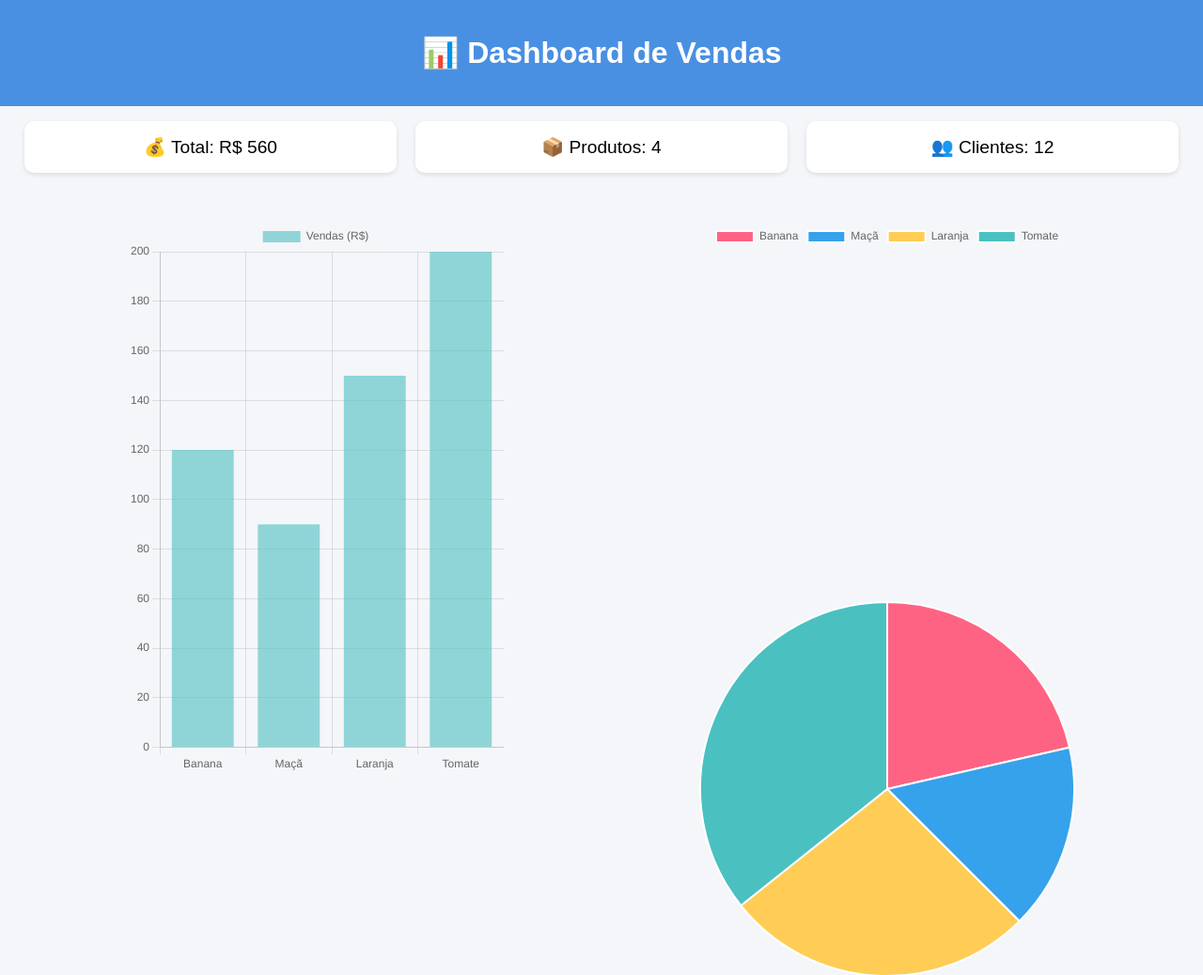
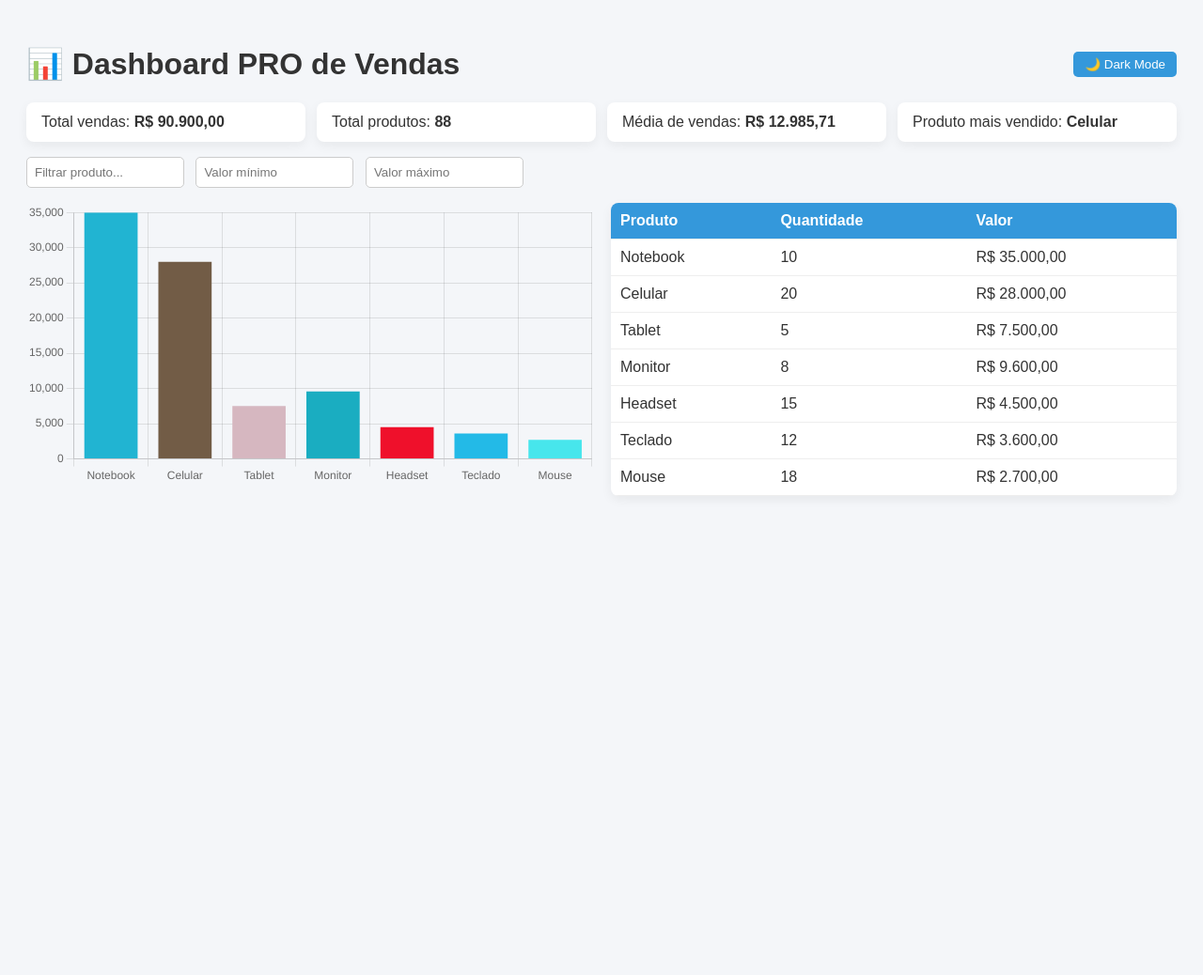
Before and after one commit to Alan825/Sales-dashboard, a plain HTML site: page code/index.html in a window 1280 px wide. Shown: the top 1038 px of the page at 94% size. After the commit the page ends 800 px from the top, so only its background shows below. Drawn offline with nearby package versions, Linux system fonts and the light colour scheme.

Commit message:
Atualizações/dark mode/new stylr

```diff
--- a/code/index.html
+++ b/code/index.html
@@ -1,43 +1,48 @@
 <!DOCTYPE html>
 <html lang="pt-BR">
 <head>
-  <meta charset="UTF-8">
-  <meta name="viewport" content="width=device-width, initial-scale=1.0">
-  <title>Dashboard de Vendas</title>
+  <meta charset="utf-8" />
+  <meta name="viewport" content="width=device-width,initial-scale=1" />
+  <title>Dashboard PRO de Vendas</title>
+  <script src="https://cdn.jsdelivr.net/npm/chart.js"></script>
   <link rel="stylesheet" href="style.css">
-  <script src="https://cdn.jsdelivr.net/npm/chart.js"></script>
 </head>
 <body>
-  <header>
-    <h1>📊 Dashboard de Vendas</h1>
-  </header>
+  <div class="top-bar">
+    <h1>📊 Dashboard PRO de Vendas</h1>
+    <button id="toggle-dark">🌙 Dark Mode</button>
+  </div>
 
-  <main>
-    <section class="cards">
-      <div class="card">💰 Total: R$ <span id="total">0</span></div>
-      <div class="card">📦 Produtos: <span id="produtos">0</span></div>
-      <div class="card">👥 Clientes: <span id="clientes">0</span></div>
-    </section>
+  <div class="cards">
+    <div class="card">Total vendas: <strong id="total-vendas">R$ 0,00</strong></div>
+    <div class="card">Total produtos: <strong id="total-produtos">0</strong></div>
+    <div class="card">Média de vendas: <strong id="media-vendas">R$ 0,00</strong></div>
+    <div class="card">Produto mais vendido: <strong id="mais-vendido">-</strong></div>
+  </div>
 
-    <section class="graficos">
-      <canvas id="barChart"></canvas>
-      <canvas id="pieChart"></canvas>
-    </section>
+  <div class="filtro">
+    <input type="text" id="filtro-produto" placeholder="Filtrar produto...">
+    <input type="number" id="filtro-min" placeholder="Valor mínimo">
+    <input type="number" id="filtro-max" placeholder="Valor máximo">
+  </div>
 
-    <section>
-      <h2>Vendas Recentes</h2>
+  <div class="conteudo">
+    <div class="grafico">
+      <canvas id="grafico-vendas"></canvas>
+    </div>
+    <div class="tabela">
       <table>
         <thead>
           <tr>
-            <th>Data</th>
             <th>Produto</th>
+            <th>Quantidade</th>
             <th>Valor</th>
           </tr>
         </thead>
         <tbody id="tabela-vendas"></tbody>
       </table>
-    </section>
-  </main>
+    </div>
+  </div>
 
   <script src="script.js"></script>
 </body>
--- /dev/null
+++ b/code/sales.json
@@ -0,0 +1,9 @@
+[
+  { "produto": "Notebook", "quantidade": 10, "valor": 35000 },
+  { "produto": "Celular", "quantidade": 20, "valor": 28000 },
+  { "produto": "Tablet", "quantidade": 5, "valor": 7500 },
+  { "produto": "Monitor", "quantidade": 8, "valor": 9600 },
+  { "produto": "Headset", "quantidade": 15, "valor": 4500 },
+  { "produto": "Teclado", "quantidade": 12, "valor": 3600 },
+  { "produto": "Mouse", "quantidade": 18, "valor": 2700 }
+]
--- a/code/script.js
+++ b/code/script.js
@@ -1,45 +1,93 @@
-const vendas = [
-  { data: "2025-08-01", produto: "Banana", valor: 120 },
-  { data: "2025-08-02", produto: "Maçã", valor: 90 },
-  { data: "2025-08-03", produto: "Laranja", valor: 150 },
-  { data: "2025-08-04", produto: "Tomate", valor: 200 }
-];
+document.addEventListener('DOMContentLoaded', () => {
+  carregarDados();
 
-const tabela = document.getElementById("tabela-vendas");
-vendas.forEach(v => {
-  let row = `<tr>
-              <td>${v.data}</td>
-              <td>${v.produto}</td>
-              <td>R$ ${v.valor}</td>
-            </tr>`;
-  tabela.innerHTML += row;
+  // Dark Mode
+  document.getElementById('toggle-dark').addEventListener('click', () => {
+    document.body.classList.toggle('dark');
+  });
+
+  // Filtro de produtos
+  document.getElementById('filtro-produto').addEventListener('input', aplicarFiltros);
+  document.getElementById('filtro-min').addEventListener('input', aplicarFiltros);
+  document.getElementById('filtro-max').addEventListener('input', aplicarFiltros);
 });
 
-let total = vendas.reduce((acc, v) => acc + v.valor, 0);
-document.getElementById("total").textContent = total;
+let chartInstance = null;
+let vendasGlobais = [];
+const dinheiro = new Intl.NumberFormat('pt-BR', { style: 'currency', currency: 'BRL' });
 
-document.getElementById("produtos").textContent = vendas.length;
-document.getElementById("clientes").textContent = 12;
+async function carregarDados() {
+  try {
+    const res = await fetch('sales.json');
+    if (!res.ok) throw new Error('HTTP ' + res.status);
+    vendasGlobais = await res.json();
 
-new Chart(document.getElementById("barChart"), {
-  type: "bar",
-  data: {
-    labels: vendas.map(v => v.produto),
-    datasets: [{
-      label: "Vendas (R$)",
-      data: vendas.map(v => v.valor),
-      backgroundColor: "rgba(75, 192, 192, 0.6)"
-    }]
+    atualizarDashboard(vendasGlobais);
+
+  } catch (err) {
+    console.error('Erro ao carregar JSON:', err);
+    alert('Erro ao carregar dados. Veja o console (F12).');
   }
-});
+}
 
-new Chart(document.getElementById("pieChart"), {
-  type: "pie",
-  data: {
-    labels: vendas.map(v => v.produto),
-    datasets: [{
-      data: vendas.map(v => v.valor),
-      backgroundColor: ["#ff6384", "#36a2eb", "#ffcd56", "#4bc0c0"]
-    }]
-  }
-});
+function atualizarDashboard(vendas) {
+  preencherTabela(vendas);
+  atualizarCards(vendas);
+  criarGrafico(vendas);
+}
+
+function preencherTabela(vendas) {
+  const tbody = document.getElementById('tabela-vendas');
+  tbody.innerHTML = '';
+  vendas.forEach(v => {
+    const tr = document.createElement('tr');
+    tr.innerHTML = `
+      <td>${v.produto}</td>
+      <td>${v.quantidade}</td>
+      <td>${dinheiro.format(Number(v.valor))}</td>
+    `;
+    tbody.appendChild(tr);
+  });
+}
+
+function atualizarCards(vendas) {
+  const totalVendas = vendas.reduce((s, v) => s + Number(v.valor), 0);
+  const totalProdutos = vendas.reduce((s, v) => s + Number(v.quantidade), 0);
+  const mediaVendas = totalVendas / vendas.length;
+  const maisVendido = vendas.reduce((prev, curr) => (curr.quantidade > prev.quantidade ? curr : prev)).produto;
+
+  document.getElementById('total-vendas').textContent = dinheiro.format(totalVendas);
+  document.getElementById('total-produtos').textContent = totalProdutos;
+  document.getElementById('media-vendas').textContent = dinheiro.format(mediaVendas);
+  document.getElementById('mais-vendido').textContent = maisVendido;
+}
+
+function criarGrafico(vendas) {
+  const ctx = document.getElementById('grafico-vendas').getContext('2d');
+  const labels = vendas.map(v => v.produto);
+  const data = vendas.map(v => Number(v.valor));
+  const colors = vendas.map(() => '#' + Math.floor(Math.random()*16777215).toString(16));
+
+  if (chartInstance) chartInstance.destroy();
+
+  chartInstance = new Chart(ctx, {
+    type: 'bar',
+    data: { labels, datasets: [{ label: 'Vendas (R$)', data, backgroundColor: colors }] },
+    options: { responsive: true, plugins: { legend: { display: false } }, scales: { y: { beginAtZero: true } } }
+  });
+}
+
+// Filtros avançados
+function aplicarFiltros() {
+  const filtroProduto = document.getElementById('filtro-produto').value.toLowerCase();
+  const minValor = parseFloat(document.getElementById('filtro-min').value) || -Infinity;
+  const maxValor = parseFloat(document.getElementById('filtro-max').value) || Infinity;
+
+  const vendasFiltradas = vendasGlobais.filter(v => {
+    const nome = v.produto.toLowerCase();
+    const valor = Number(v.valor);
+    return nome.includes(filtroProduto) && valor >= minValor && valor <= maxValor;
+  });
+
+  atualizarDashboard(vendasFiltradas);
+}
--- a/code/style.css
+++ b/code/style.css
@@ -1,57 +1,117 @@
 body {
   font-family: Arial, sans-serif;
+  padding: 20px;
   background: #f4f6f9;
-  margin: 0;
-  padding: 0;
+  color: #333;
+  transition: all 0.3s ease;
 }
 
-header {
-  background: #4a90e2;
-  color: white;
-  padding: 1rem;
-  text-align: center;
+body.dark {
+  background: #1e1e1e;
+  color: #eee;
+}
+
+.top-bar {
+  display: flex;
+  justify-content: space-between;
+  align-items: center;
+}
+
+button {
+  cursor: pointer;
+  padding: 6px 12px;
+  border-radius: 5px;
+  border: none;
+  background: #3498db;
+  color: #fff;
+}
+
+button:hover {
+  background: #2980b9;
 }
 
 .cards {
   display: flex;
-  justify-content: space-around;
-  margin: 1rem;
+  gap: 12px;
+  margin-bottom: 16px;
+  flex-wrap: wrap;
+}
+.card {
+  background: #fff;
+  padding: 12px 16px;
+  border-radius: 8px;
+  box-shadow: 0 4px 12px rgba(0,0,0,.06);
+  flex: 1;
+  min-width: 180px;
+  transition: all 0.3s ease;
 }
 
-.card {
-  background: white;
-  padding: 1rem;
-  border-radius: 10px;
-  box-shadow: 0 2px 5px rgba(0,0,0,0.1);
-  flex: 1;
-  margin: 0 10px;
-  text-align: center;
-  font-size: 1.2rem;
+body.dark .card {
+  background: #2c2c2c;
+  box-shadow: 0 4px 12px rgba(0,0,0,.5);
 }
 
-.graficos {
+.filtro {
+  margin-bottom: 16px;
+}
+.filtro input {
+  width: 150px;
+  padding: 8px;
+  border-radius: 5px;
+  border: 1px solid #ccc;
+  margin-right: 8px;
+}
+
+body.dark .filtro input {
+  background: #444;
+  color: #eee;
+  border: 1px solid #666;
+}
+
+.conteudo {
   display: flex;
-  justify-content: space-around;
+  gap: 20px;
   flex-wrap: wrap;
-  margin: 2rem;
+}
+.grafico, .tabela {
+  flex: 1;
+  min-width: 320px;
+}
+
+table {
+  width: 100%;
+  border-collapse: collapse;
+  background: #fff;
+  border-radius: 8px;
+  overflow: hidden;
+  box-shadow: 0 4px 12px rgba(0,0,0,.06);
+  transition: all 0.3s ease;
+}
+body.dark table {
+  background: #2c2c2c;
+  box-shadow: 0 4px 12px rgba(0,0,0,.5);
+}
+th, td {
+  padding: 10px;
+  border-bottom: 1px solid #eee;
+  text-align: left;
+}
+body.dark th, body.dark td {
+  border-color: #555;
+}
+th {
+  background: #3498db;
+  color: white;
+}
+tr:hover td {
+  background: #f0f8ff;
+}
+body.dark tr:hover td {
+  background: #3a3a3a;
 }
 
 canvas {
-  max-width: 400px;
-  margin: 20px;
+  width: 100%;
+  max-width: 700px;
+  height: 300px;
 }
-
-table {
-  width: 90%;
-  margin: 0 auto;
-  border-collapse: collapse;
-  background: white;
-  border-radius: 10px;
-  overflow: hidden;
-}
-
-th, td {
-  padding: 10px;
-  border: 1px solid #ddd;
-  text-align: center;
-}
```
